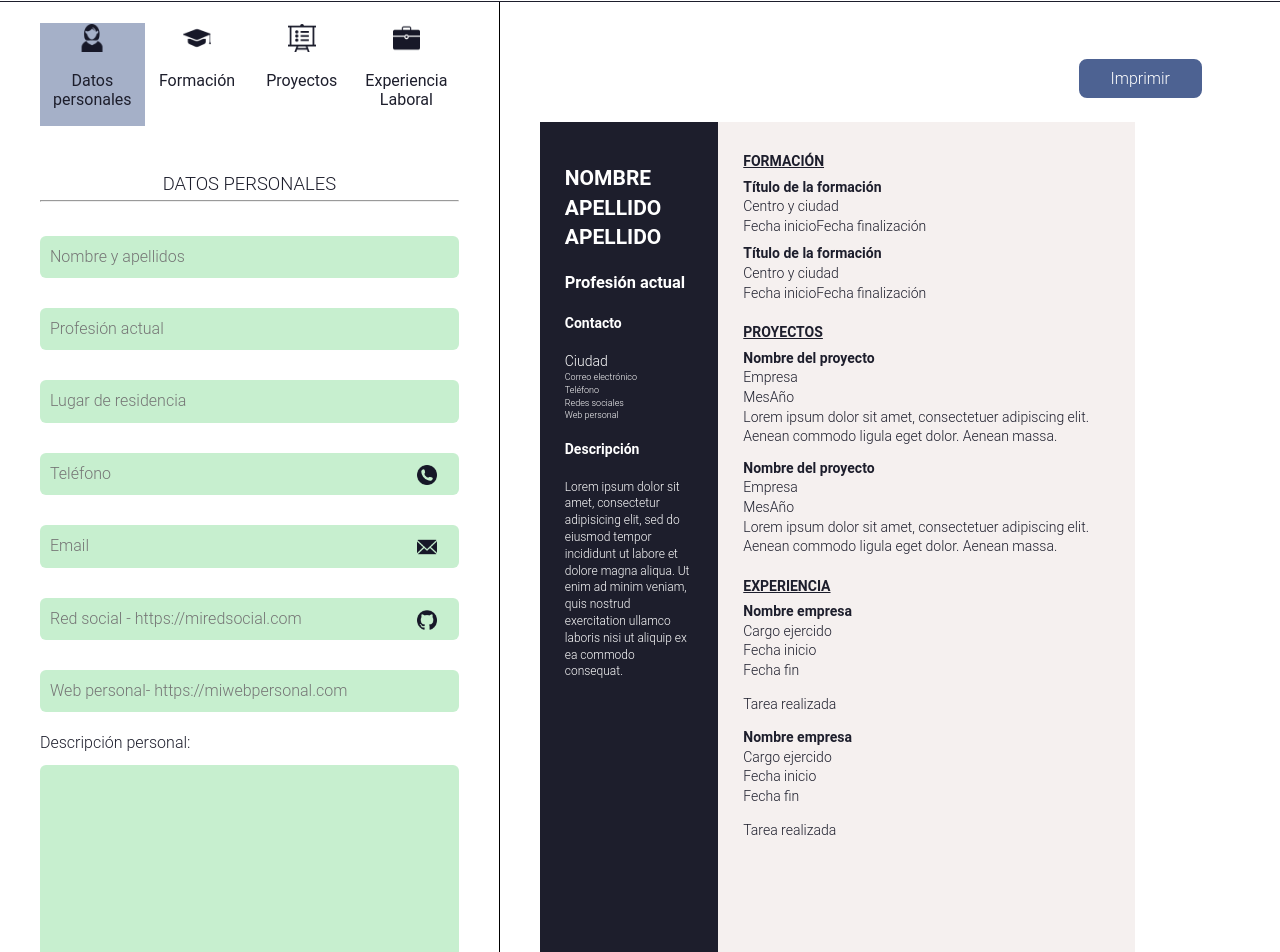
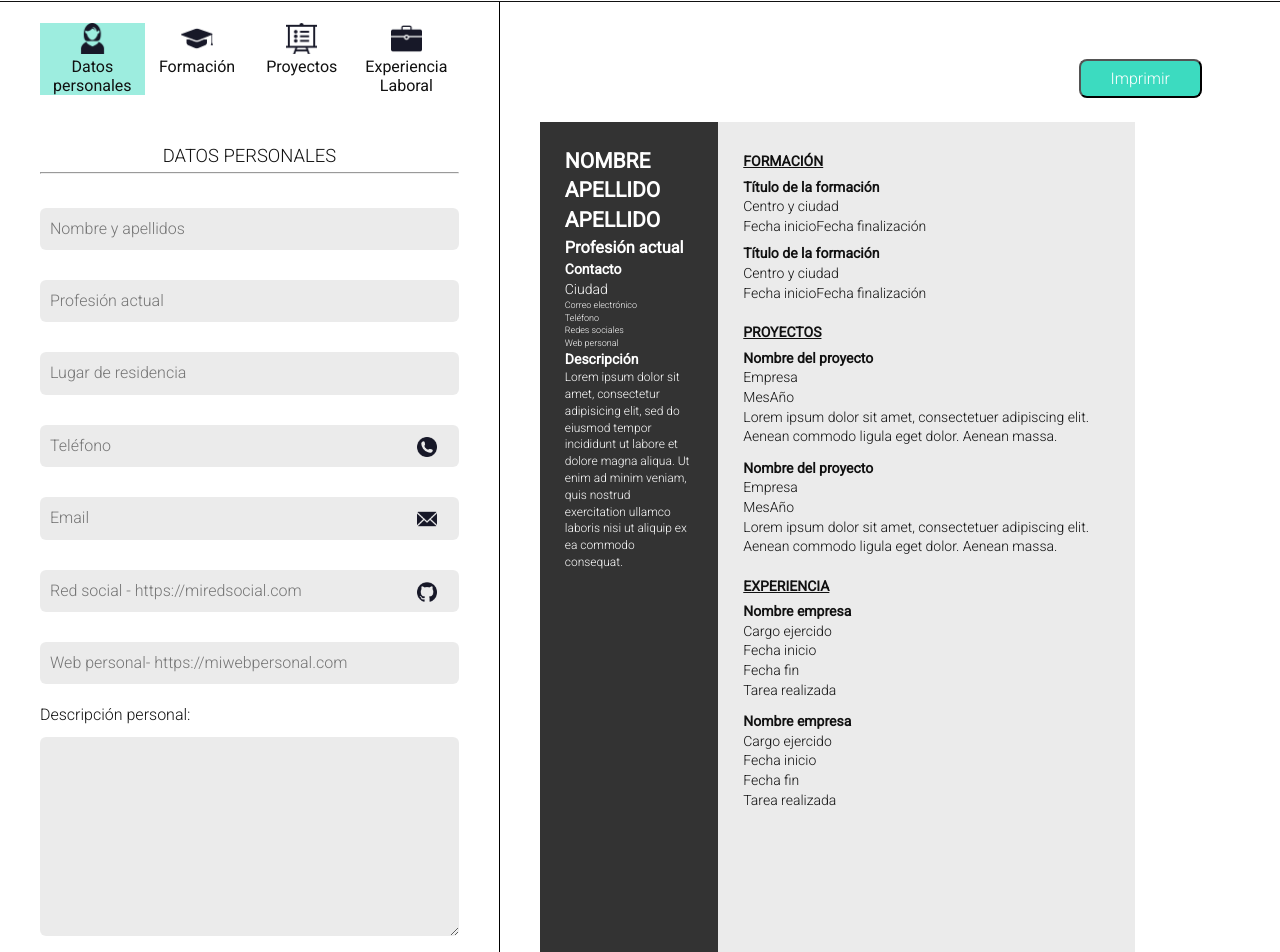
Before and after one commit to Adalab/project-clarke-s4-sass-sass-baby, a React (Create React App) app: page / in a window 1280 px wide. Shown: the part 78-1030 px from the top of the page. Built offline with nearby package versions, Linux system fonts and the light colour scheme.

Commit message:
Add variables

```diff
--- a/public/index.html
+++ b/public/index.html
@@ -1,5 +1,5 @@
 <!DOCTYPE html>
-<html lang="en">
+<html lang="es">
   <head>
     <meta charset="utf-8">
     <meta name="viewport" content="width=device-width, initial-scale=1, shrink-to-fit=no">
@@ -10,6 +10,7 @@
     -->
     <link rel="manifest" href="%PUBLIC_URL%/manifest.json">
     <link rel="shortcut icon" href="%PUBLIC_URL%/favicon.ico">
+    <link href="https://fonts.googleapis.com/css?family=Roboto:300,400" rel="stylesheet">
     <!--
       Notice the use of %PUBLIC_URL% in the tags above.
       It will be replaced with the URL of the `public` folder during the build.
--- a/src/index.css
+++ b/src/index.css
@@ -1,11 +1,16 @@
 * {
-  box-sizing: border-box; }
+  box-sizing: border-box;
+  margin: 0;
+  padding: 0; }
+  *:focus {
+    outline: 0; }
 
+/* ----- VARIABLES ----- */
 body {
   font-size: 16px;
-  font-family: 'Roboto', sans-serif;
+  font-family: "Roboto", sans-serif;
   font-weight: 300;
-  color: #1D1E2C;
+  color: #111111;
   line-height: 1.4;
   margin: 0; }
 
@@ -28,12 +33,11 @@ BUTTONS
   margin-bottom: 10px;
   right: 10%;
   font-size: 16px;
-  font-family: 'Roboto', sans-serif;
+  font-family: "Roboto", sans-serif;
   font-weight: 300;
-  color: #fff;
+  color: #ffffff;
   padding: 8px 30px;
-  background-color: #4d6292;
-  border: 2px solid #4d6292;
+  background-color: #3CDBC0;
   border-radius: 8px;
   text-decoration: none;
   text-align: center; }
@@ -41,35 +45,35 @@ BUTTONS
 .buttonSave {
   margin-right: 40px;
   font-size: 16px;
-  font-family: 'Roboto', sans-serif;
+  font-family: "Roboto", sans-serif;
   font-weight: 300;
-  color: #fff;
+  color: #ffffff;
   padding: 8px 30px;
-  background-color: #4d6292;
-  border: 2px solid #4d6292;
+  background-color: #3CDBC0;
+  border: 2px solid #3CDBC0;
   border-radius: 8px;
   text-decoration: none;
   text-align: center; }
 
 .buttonContinue {
   font-size: 16px;
-  font-family: 'Roboto', sans-serif;
+  font-family: "Roboto", sans-serif;
   font-weight: 300;
-  color: #fff;
+  color: #ffffff;
   padding: 8px 30px;
-  background-color: #4d6292;
-  border: 2px solid #4d6292;
+  background-color: #3CDBC0;
+  border: 2px solid #3CDBC0;
   border-radius: 8px;
   text-decoration: none;
   text-align: center;
   margin-right: 24px; }
 
 .buttonContinue:hover {
-  background-color: #344263; }
+  background-color: #3CDBC0; }
 
 /* BUTTON IN HEADER */
 .button-CV {
-  background-color: #4d6292;
+  background-color: #3CDBC0;
   padding: 8px 10px;
   color: white;
   text-decoration: none;
@@ -78,11 +82,11 @@ BUTTONS
   margin-right: 24px;
   border: 0;
   font-size: 13px;
-  font-family: 'Roboto', sans-serif;
+  font-family: "Roboto", sans-serif;
   font-weight: 300; }
 
 .button:hover {
-  background-color: #344263; }
+  background-color: #3CDBC0; }
 
 /* BUTTON IN NAV */
 .main-nav-button {
@@ -95,7 +99,7 @@ BUTTONS
   outline: 0; }
 
 .active {
-  background-color: rgba(77, 98, 146, 0.5); }
+  background-color: rgba(60, 219, 192, 0.5); }
 
 /* ==============
 FORMULARIO
@@ -105,7 +109,7 @@ section {
 
 /* ----- Header -----  */
 .header {
-  border-bottom: 1px solid #1D1E2C;
+  border-bottom: 1px solid #111111;
   height: 80px;
   display: flex;
   align-items: center;
@@ -125,9 +129,9 @@ section {
 
 .nav-text {
   font-size: 16px;
-  font-family: 'Roboto', sans-serif;
+  font-family: "Roboto", sans-serif;
   font-weight: 400;
-  color: #1D1E2C; }
+  color: #111111; }
 
 .main-nav ul {
   padding-left: 0; }
@@ -167,7 +171,7 @@ hr {
   margin-right: auto;
   border-style: inset;
   border-width: 1px;
-  color: #1D1E2C; }
+  color: #111111; }
 
 .label-form {
   display: none; }
@@ -176,15 +180,15 @@ hr {
   appearance: none;
   padding: 10px;
   margin: 10px 0px;
-  background-color: #C7EFCF;
+  background-color: rgba(153, 153, 153, 0.2);
   border-width: 0;
   -webkit-appearance: none;
   -moz-appearance: none;
   border-radius: 6px;
   font-size: 16px;
-  font-family: 'Roboto', sans-serif;
+  font-family: "Roboto", sans-serif;
   font-weight: 300;
-  color: #1D1E2C;
+  color: #111111;
   line-height: 1.4;
   width: 100%;
   margin-bottom: 20px; }
@@ -215,7 +219,7 @@ hr {
 
 /* Projects */
 .add-project {
-  border: 1px #576490 solid;
+  border: 1px rgba(60, 219, 192, 0.5) solid;
   border-radius: 5px;
   padding: 18px;
   display: flex;
@@ -225,7 +229,7 @@ hr {
 
 .add-project a {
   text-decoration: none;
-  color: #1D1E2C; }
+  color: #111111; }
 
 .buttons-project {
   width: 20px;
@@ -278,7 +282,7 @@ aside {
   max-width: 30%;
   min-width: 30%;
   max-height: 100%;
-  background-color: #1D1E2C;
+  background-color: #333333;
   color: white; }
 
 .cv-name {
@@ -294,7 +298,7 @@ aside {
   min-width: 70%;
   max-width: 70%;
   max-height: 100%;
-  background-color: #F5F0EF; }
+  background-color: rgba(153, 153, 153, 0.2); }
 
 h3.seccion {
   font-size: 14px;
@@ -372,7 +376,7 @@ h3.seccion {
     page-break-inside: avoid; }
   .cv-left {
     float: left;
-    background-color: #1D1E2C;
+    background-color: #111111;
     -webkit-print-color-adjust: exact;
     height: 842px; }
   .cv-right {
--- a/src/index.scss
+++ b/src/index.scss
@@ -1,14 +1,45 @@
-
 * {
   box-sizing: border-box;
+  margin: 0;
+  padding: 0;
+  &:focus { outline: 0; }
 }
+
+/* ----- VARIABLES ----- */
+// COLOR
+$color-primary: #3CDBC0;
+$color-secondary: rgba(#3cdbc0, 0.5);
+
+$color-light: #ffffff;
+$color-midtone: rgba(#999999, 0.2);
+$color-dark-midtone: #333333;
+$color-dark: #111111;
+
+// FONT
+$familyPrimary: 'Roboto', sans-serif;
+
+// test map for practice
+$fontWeight: (
+  light: 300,
+  regular: 400
+);
+
+// SIZES
+$sizeS: 8px;
+$sizeM: 16px;
+$sizeL: 32px;
+$sizeXL: 64px;
+$sizeXXL: 128px;
+$sizeXXXL: 256px;
+
+
 
 
 body {
   font-size: 16px;
-  font-family: 'Roboto', sans-serif;
-  font-weight: 300;
-  color: #1D1E2C;
+  font-family: $familyPrimary;
+  font-weight: map-get($fontWeight, 'light');
+  color: $color-dark;
   line-height: 1.4;
   margin: 0;
 }
@@ -33,29 +64,27 @@ BUTTONS
   position: absolute;
   bottom:-30%;
   margin-bottom: 10px;
-    right: 10%;
+  right: 10%;
   font-size: 16px;
-  font-family: 'Roboto', sans-serif;
-  font-weight: 300;
-  color: #fff;
+  font-family: $familyPrimary;
+  font-weight: map-get($fontWeight, 'light');
+  color: $color-light;
   padding: 8px 30px;
-  background-color: #4d6292;
-  border: 2px solid #4d6292;
+  background-color: $color-primary;
   border-radius: 8px;
   text-decoration: none;
   text-align: center;
-
 }
 
 .buttonSave {
   margin-right: 40px;
   font-size: 16px;
-  font-family: 'Roboto', sans-serif;
-  font-weight: 300;
-  color: #fff;
+  font-family: $familyPrimary;
+  font-weight: map-get($fontWeight, 'light');
+  color: $color-light;
   padding: 8px 30px;
-  background-color: #4d6292;
-  border: 2px solid #4d6292;
+  background-color: $color-primary;
+  border: 2px solid $color-primary;
   border-radius: 8px;
   text-decoration: none;
   text-align: center;
@@ -63,12 +92,12 @@ BUTTONS
 
 .buttonContinue {
   font-size: 16px;
-  font-family: 'Roboto', sans-serif;
-  font-weight: 300;
-  color: #fff;
+  font-family: $familyPrimary;
+  font-weight: map-get($fontWeight, 'light');
+  color: $color-light;
   padding: 8px 30px;
-  background-color: #4d6292;
-  border: 2px solid #4d6292;
+  background-color: $color-primary;
+  border: 2px solid $color-primary;
   border-radius: 8px;
   text-decoration: none;
   text-align: center;
@@ -76,13 +105,13 @@ BUTTONS
 }
 
 .buttonContinue:hover {
-  background-color: #344263;
+  background-color: $color-primary;
 }
 
 /* BUTTON IN HEADER */
 
 .button-CV {
-  background-color: #4d6292;
+  background-color: $color-primary;
   padding: 8px 10px;
   color: white;
   text-decoration: none;
@@ -91,12 +120,12 @@ BUTTONS
   margin-right: 24px;
   border: 0;
   font-size: 13px;
-  font-family: 'Roboto', sans-serif;
-  font-weight: 300;
+  font-family: $familyPrimary;
+  font-weight: map-get($fontWeight, 'light');
 }
 
 .button:hover {
-  background-color: #344263;
+  background-color: $color-primary;
 }
 
 /* BUTTON IN NAV */
@@ -113,7 +142,7 @@ BUTTONS
 }
 
 .active {
-  background-color: rgba(77, 98, 146, 0.5);
+  background-color: $color-secondary;
 
 }
 
@@ -130,7 +159,7 @@ section {
 /* ----- Header -----  */
 
 .header {
-  border-bottom: 1px solid #1D1E2C;
+  border-bottom: 1px solid $color-dark;
   height: 80px;
   display: flex;
   align-items: center;
@@ -156,9 +185,9 @@ section {
 
 .nav-text {
   font-size: 16px;
-  font-family: 'Roboto', sans-serif;
-  font-weight: 400;
-  color: #1D1E2C;
+  font-family: $familyPrimary;
+  font-weight: map-get($fontWeight, 'regular');
+  color: $color-dark;
 }
 
 
@@ -208,7 +237,7 @@ hr {
   margin-right: auto;
   border-style: inset;
   border-width: 1px;
-  color: #1D1E2C;
+  color: $color-dark;
 }
 
 
@@ -221,15 +250,15 @@ hr {
   appearance: none;
   padding: 10px;
   margin: 10px 0px;
-  background-color: #C7EFCF;
+  background-color: $color-midtone;
   border-width: 0;
   -webkit-appearance: none;
   -moz-appearance: none;
   border-radius: 6px;
   font-size: 16px;
-  font-family: 'Roboto', sans-serif;
-  font-weight: 300;
-  color: #1D1E2C;
+  font-family: $familyPrimary;
+  font-weight: map-get($fontWeight, 'light');
+  color: $color-dark;
   line-height: 1.4;
   width: 100%;
   margin-bottom: 20px;
@@ -271,7 +300,7 @@ hr {
 /* Projects */
 
 .add-project {
-  border: 1px #576490 solid;
+  border: 1px $color-secondary solid;
   border-radius: 5px;
   padding: 18px;
   display: flex;
@@ -282,7 +311,7 @@ hr {
 
 .add-project a {
   text-decoration: none;
-  color: #1D1E2C;
+  color: $color-dark;
 }
 
 .buttons-project {
@@ -360,7 +389,7 @@ aside {
   max-width: 30%;
   min-width: 30%;
   max-height: 100%;
-  background-color: #1D1E2C;
+  background-color: $color-dark-midtone;
   color: white;
 
 }
@@ -385,7 +414,7 @@ aside {
   min-width: 70%;
   max-width: 70%;
   max-height: 100%;
-  background-color: #F5F0EF;
+  background-color: $color-midtone;
 
 }
 
@@ -493,7 +522,7 @@ h3.seccion {
 
   .cv-left {
     float: left;
-    background-color: #1D1E2C;
+    background-color: $color-dark;
     -webkit-print-color-adjust:exact;
     height: 842px;
   }
```
